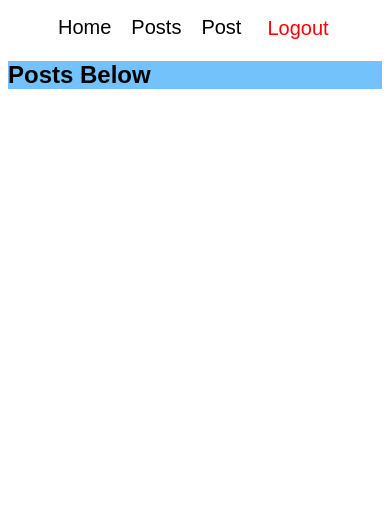
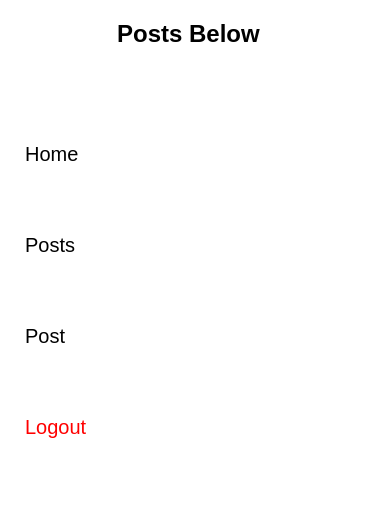
Before and after one commit to Joe-Powell/antisocial_media, a PHP site: page /posts.php in a window 390 px wide. Shown: the top 521 px of the page. Run offline with PHP 8.4, Linux system fonts and the light colour scheme; the visitor is signed in with stand-in values (Sample User, id 1); data that the repository does not hold is empty; some libraries are stand-ins or nearby versions.

Commit message:
Update style.css

```diff
--- a/style.css
+++ b/style.css
@@ -1,7 +1,11 @@
 * {
 font-family: sans-serif;
-background-color:;
+padding:0px;
+margin:0px;
+
 }
+
+
 
 
 .signup {
@@ -42,57 +46,133 @@ input[type='password']{
 }
 
 
-/* NavBar styling */
+                         /* NavBar styling */
 
+        /* this container .containAll starts in the navbar */
+.containAll {
+  display: flex;
+  flex-direction: row;
+ }
+
+.navbar {
+    height: 50vh;
+    width:6vw;
+    width: 150px;
+    padding:30px;
+    padding-top: 80px;
+    display: inline-block;
+
+}
+
+
+/* by making the Ul fixed and not the whole navbar it works combined with
+being in a container thats set to display flex flex-direction: row */
 .navbar ul {
+    position: fixed;
+    height:50vh;
     display: flex;
+    flex-direction: column;
+   justify-content: space-evenly;
+
+
     }
+
 
 .navbar ul button {
    border:none;
-background-color: white;
+   background-color: white;
    color:red;
    font-size: 20px;
     }
 
+.navbar ul button:hover {
+        background-color: lightblue;
+        border-radius: 10px;
+        transition: 0.4s ease-in-out;
+
+    }
+
 .navbar ul a{
     text-decoration: none;
+    margin-right: 20px;
     }
+
 .navbar ul li{
   list-style: none;
-
-  padding:0px 10px;
-    background-color: white;
+ padding:5px 5px;
+background-color: white;
   color:black;
   font-size: 20px;
+  width:100%;
+
+
+    }
+
+    .navbar ul li:hover{
+        background-color: lightblue;
+        border-radius: 10px;
+        transition: 0.5s ease-in-out;
+
     }
 
 
 
-    /* post.php styling */
+    @media screen and (max-width:450px){
+        .navbar {
 
-    .form-add-post {
+            position: fixed;
+             height: 50vh;
+              width:6vw;
+              padding:20px;
+              padding-top: 80px;
+             display: flex;
+             justify-content: space-around;
+             flex-direction: column;
+
+
+
+         }
+
+
+    }
+
+
+
+            /* post.php styling */
+
+    .add-post {
         outline: none;
         text-align: center;
         width: 50vw;
-        margin: auto;
 
-        padding: 20px
+        padding: 20px;
     }
 
-   .form-group textarea{
+    .textAreaDiv {
+        padding-top:200px;
+
+       }
+
+   textarea{
+       border: none;
+    box-shadow: 1px 1px 3px 0px #888888;
+
        height:20vh;
-       width:50vw;
+       width:30vw;
+       resize: none;
+       outline: none;
 
    }
-   .form-group label{
+
+
+   .form-group h2{
        display: block;
-      margin-top: 10px;
+
       padding-bottom: 8px;
-      color:blue;
+
    }
 
-   .form-add-post [type='submit'] {
+   .add-post [type='submit'] {
     background-color: white;
     border: none;
     color:blue;
@@ -111,25 +191,47 @@ background-color: white;
    }
 
 
-   /* posts.php css */
+                /* posts.php  */
+
+
+
 
    .postsContainer {
+   display: inline-block;
+    padding-top: 20px;
+    width:50vw;
+     margin-left:0px;
+     background-color: #F2F3F5;
 
-    background-color: #73c2fb;
+
+
+}
+
+
+   .postsContainer .heading {
+    padding-left: 10vw ;
+    padding-bottom: 30px;
    }
 
    .containerDivs {
-       width:50vw;
-        border:1px solid  #282C35;
-        margin: auto;
-        margin-bottom: 8px;
+       width:35vw;
+       height: fit-content;
+        min-height:100px;
+        box-shadow: 1px 1px 3px 0px #888888;
+        margin-left:2vw;
+        margin-bottom: 10px;
         border-radius: 9px;
-        padding: 13px;
+        padding: 10px;
         background-color: white;
         font-size: 13px;
 
 
    }
+
+.containerDivs:hover {
+    background-color: #F2F3F5;
+    transition: 0.3s ease-in-out;
+}
 
    .containerDivs h4 {
     width:80%;
@@ -156,7 +258,48 @@ background-color: white;
 
    }
 
-   /* edit the posts in posts.php */
+
+
+   @media screen and (max-width:450px){
+
+    .postsContainer {
+        width:80vw;
+        margin-left:20vw;
+        background-color: white;
+
+
+       }
+
+       .containerDivs {
+        width:70vw;
+        height: fit-content;
+         /* border:1px solid  #282C35; */
+         box-shadow: 1px 1px 3px 0px #888888;
+         margin: auto;
+         margin-bottom: 8px;
+         border-radius: 9px;
+         padding: 10px;
+         background-color: white;
+         font-size: 13px;
+
+
+    }
+
+
+   }
+
+   .addedDiv {
+       display:inline-block;
+       vertical-align:top;
+       width:200px;
+
+
+   }
+
+
+
+
+                    /* edit the posts in posts.php */
 
    .editAbsoluteDiv {
        display: flex;
```
